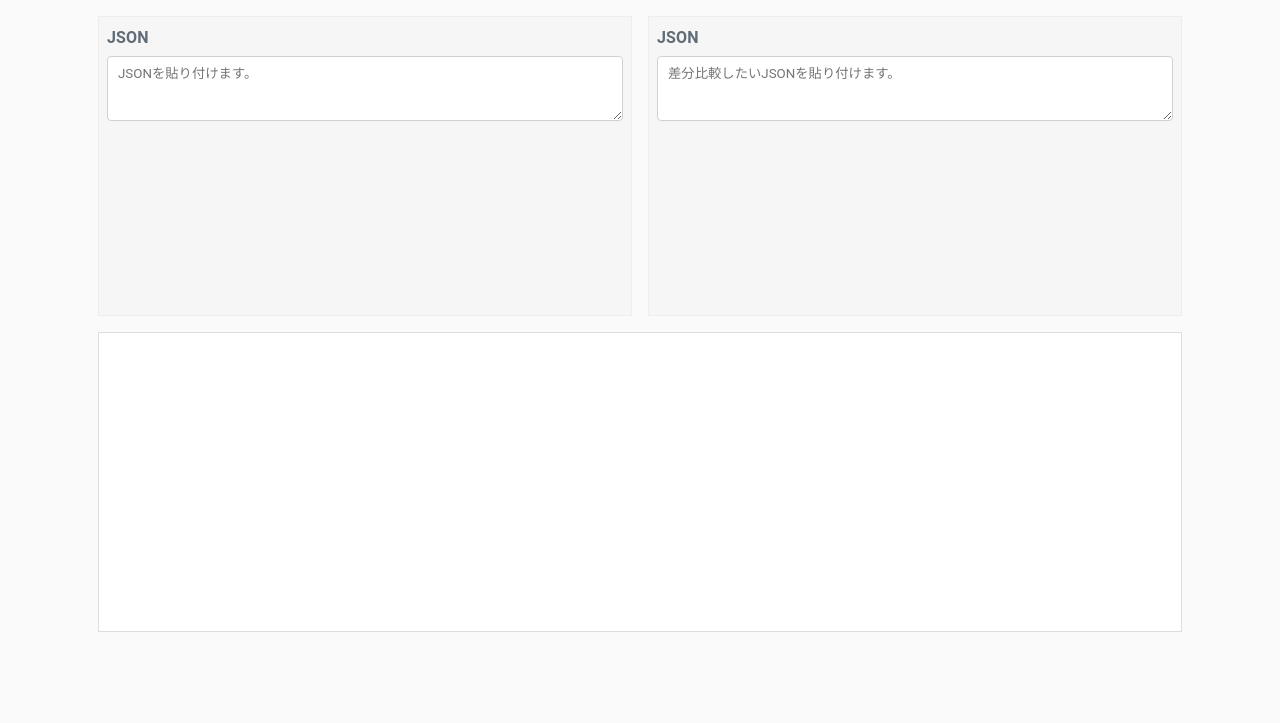
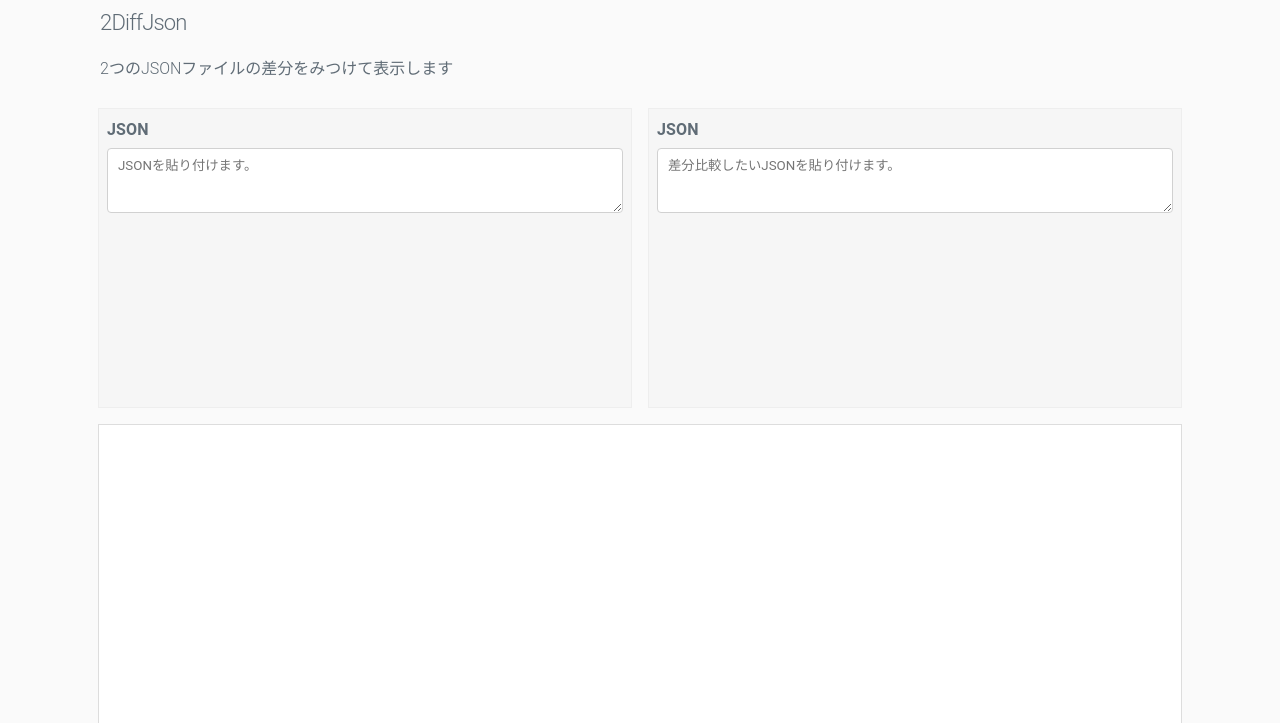
Before and after one commit to kinachan/2DiffJson, a plain HTML site: page index.html in a window 1280 px wide. Shown: the top 723 px of the page. Drawn offline with Linux system fonts and the light colour scheme.

Commit message:
add favicon and add title discritption

```diff
--- a/index.html
+++ b/index.html
@@ -4,9 +4,17 @@
 <head>
     <link rel="stylesheet" href="./milligram.css">
     <link rel="stylesheet" href="./index.css">
+    <link rel="shortcut icon" href="./favicon.ico" />
+    <title>2DiffJson</title>
 </head>
 <body>
   <div class="container">
+    <div class="row">
+      <div class="column">
+          <h4>2DiffJson</h4>
+          <h6>2つのJSONファイルの差分をみつけて表示します</h6>
+      </div>
+    </div>
     <div class="row">
       <div class="column columns-50 card">
         <label for="commentField">JSON</label>
```
Also changed, not shown: favicon.ico (added).
